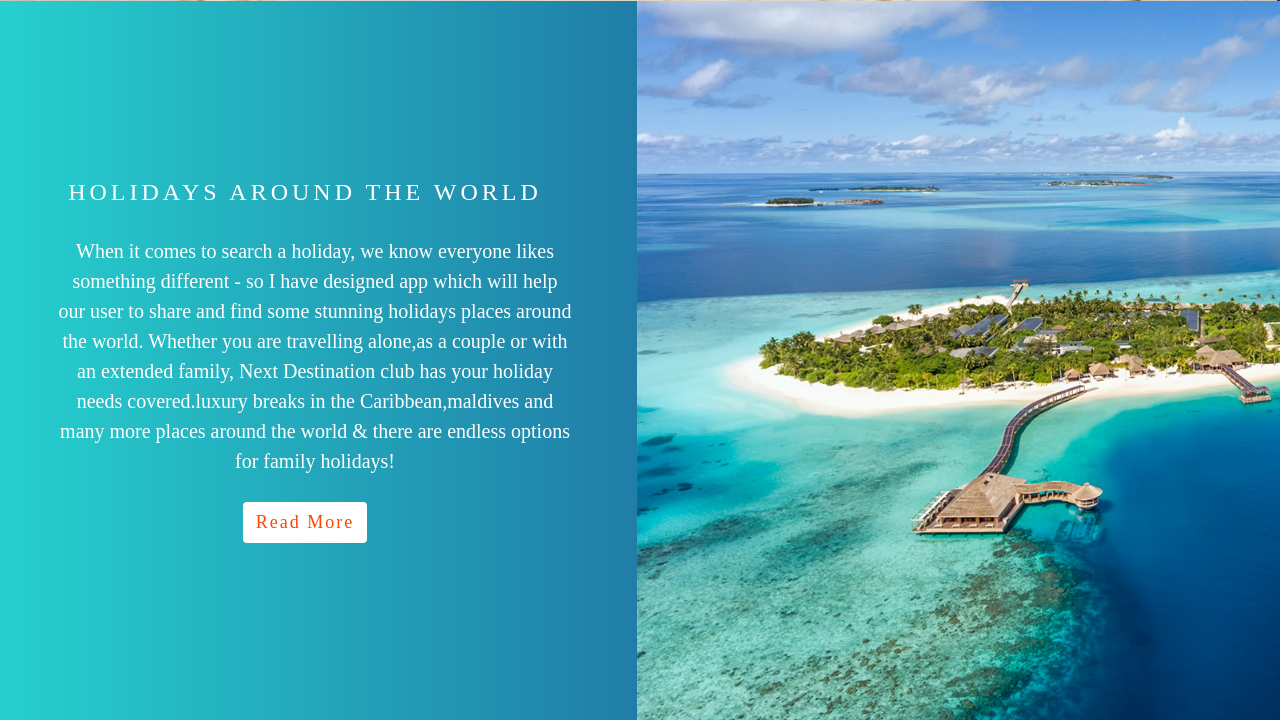
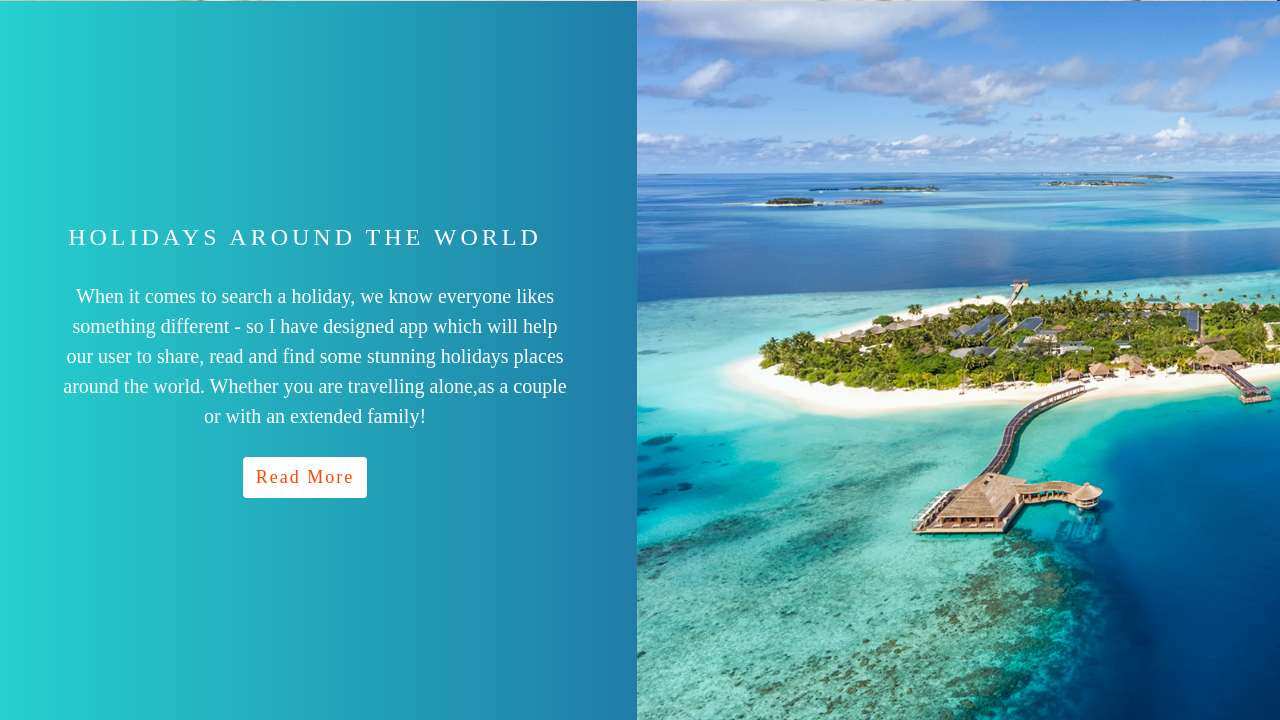
Before and after one commit to jas-sin82/next-destination-club-milestone-3, a Flask app: page / in a window 1280 px wide. Shown: the part 1393-2113 px from the top of the page. Run offline with Flask 2, Linux system fonts and the light colour scheme; some libraries are stand-ins or nearby versions.

Commit message:
modified the files with small changes

```diff
--- a/templates/add-categories.html
+++ b/templates/add-categories.html
@@ -28,7 +28,7 @@
                                 <div class="d-grid mb-3 mt-3">
                                     <button class="btn btn-primary" type="submit">Submit</button>
                                 </div>
-                                <p class="mt-2 text-sm"> I have changed my mind! I dont want add new category?
+                                <p class="mt-2 text-sm"> I have changed my mind!
                                     <a href="{{ url_for('get_categories') }}">Back to categories
                                         page</a>
                                 </p>
--- a/templates/edit-categories.html
+++ b/templates/edit-categories.html
@@ -25,7 +25,7 @@
                             <div class="d-grid mt-3 mb-3">
                                 <button class="btn btn-primary" type="submit">Update Category</button>
                             </div>
-                            <p class="mt-2 text-sm"> I change my mind! I dont want update Category?
+                            <p class="mt-2 text-sm"> I have changed my mind!
                                 <a href="{{ url_for('get_categories') }}">Back to category
                                     page</a>
                             </p>
--- a/templates/index.html
+++ b/templates/index.html
@@ -37,10 +37,8 @@
                 <h4 class="next-dest-1"> Holidays Around The World</h4>
                 <p class="next-dest-3 dest-3">
                     When it comes to search a holiday, we know everyone likes something different - so I have designed
-                    app which will help our user to share and find some stunning holidays places around the world.
-                    Whether you are travelling alone,as a couple or with an extended family,
-                    Next Destination club has your holiday needs covered.luxury breaks in the Caribbean,maldives and
-                    many more places around the world & there are endless options for family holidays!
+                    app which will help our user to share, read and find some stunning holidays places around the world.
+                    Whether you are travelling alone,as a couple or with an extended family!
                 </p>
                 <a class="btn home-page-button" href="{{url_for('read_more')}}">Read More</a>
             </div>
```
Also changed, not shown: templates/manage-categories.html (+0 -26 lines).
